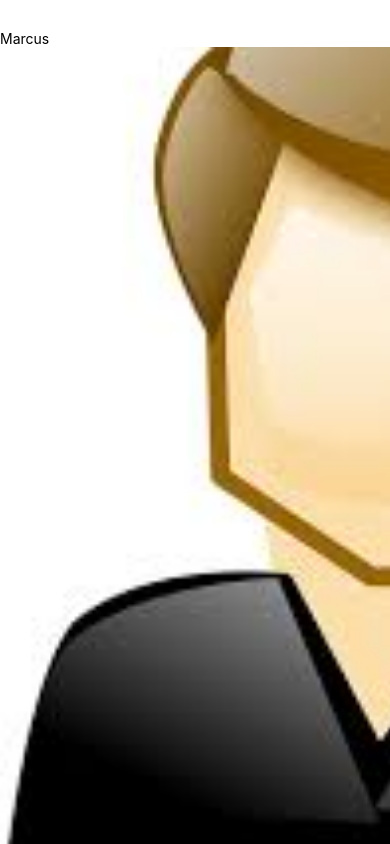
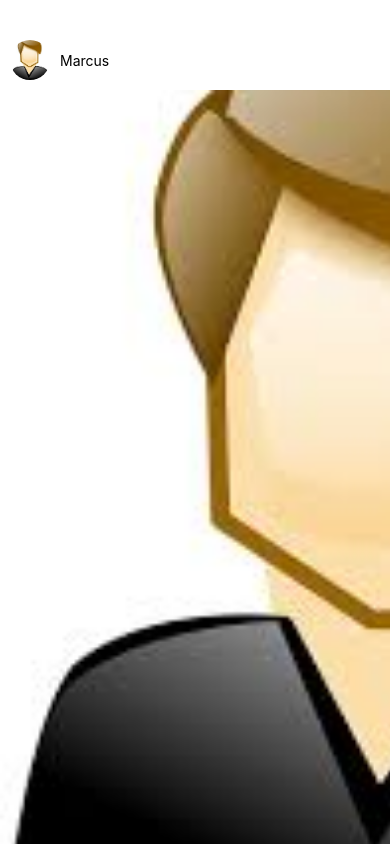
Before and after one commit to marcuscarvalho/InstaluraMobile, a React Native app: screen / in a window 390 px wide. Built offline with nearby package versions, Linux system fonts and the light colour scheme.

Commit message:
creating profile photo and defining the css code into a stylesheet object

```diff
--- a/App.js
+++ b/App.js
@@ -29,14 +29,16 @@ export default class App extends Component<Props> {
       {id: 3, usuario: 'Lizarralde'}
     ];
     return (
-      <FlatList style={{marginTop: 30}}
+      <FlatList style={styles.container}
         keyExtractor={item => String(item.id)}
         data={fotos}
         renderItem={({item}) =>
           <View>
-            <Text>{item.usuario}</Text>
-            <Image source={require('./resources/img/person.png')}
-              style={{width: width, height: height}} />
+            <View style={styles.header}>
+              <Image source={require('./resources/img/person.png')} style={styles.profilePhoto} />
+              <Text>{item.usuario}</Text>
+            </View>
+            <Image source={require('./resources/img/person.png')} style={styles.postPhoto} />
           </View>
         }
       />
@@ -46,19 +48,21 @@ export default class App extends Component<Props> {
 
 const styles = StyleSheet.create({
   container: {
-    flex: 1,
-    justifyContent: 'center',
-    alignItems: 'center',
-    backgroundColor: '#F5FCFF',
+    marginTop: 30
   },
-  welcome: {
-    fontSize: 20,
-    textAlign: 'center',
+  header: {
     margin: 10,
+    flexDirection: 'row',
+    alignItems: 'center'
   },
-  instructions: {
-    textAlign: 'center',
-    color: '#333333',
-    marginBottom: 5,
+  profilePhoto: {
+    marginRight: 10,
+    borderRadius: 20,
+    width: 40,
+    height: 40
   },
+  postPhoto: {
+    width: width,
+    height: height
+  }
 });
```
